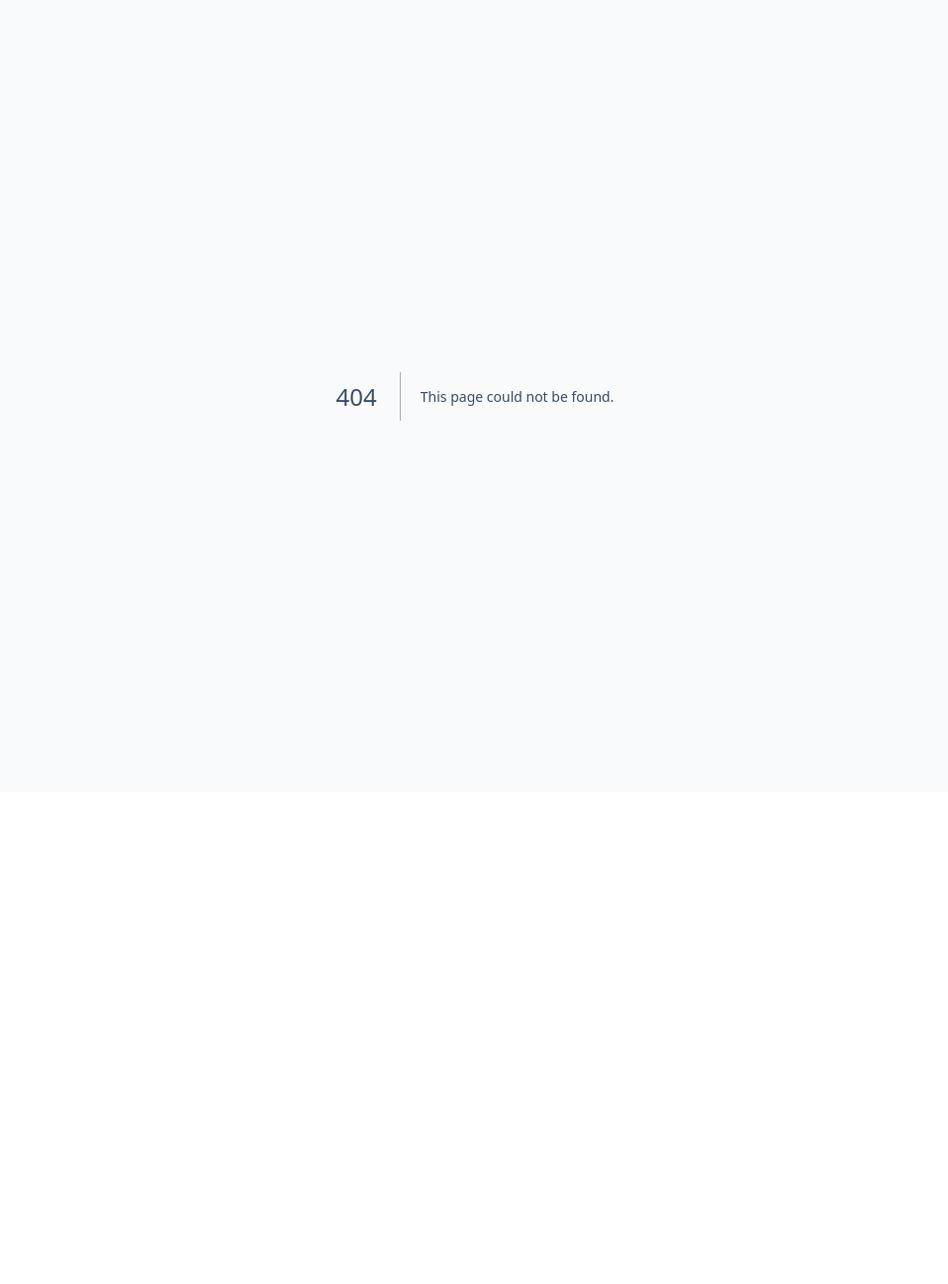
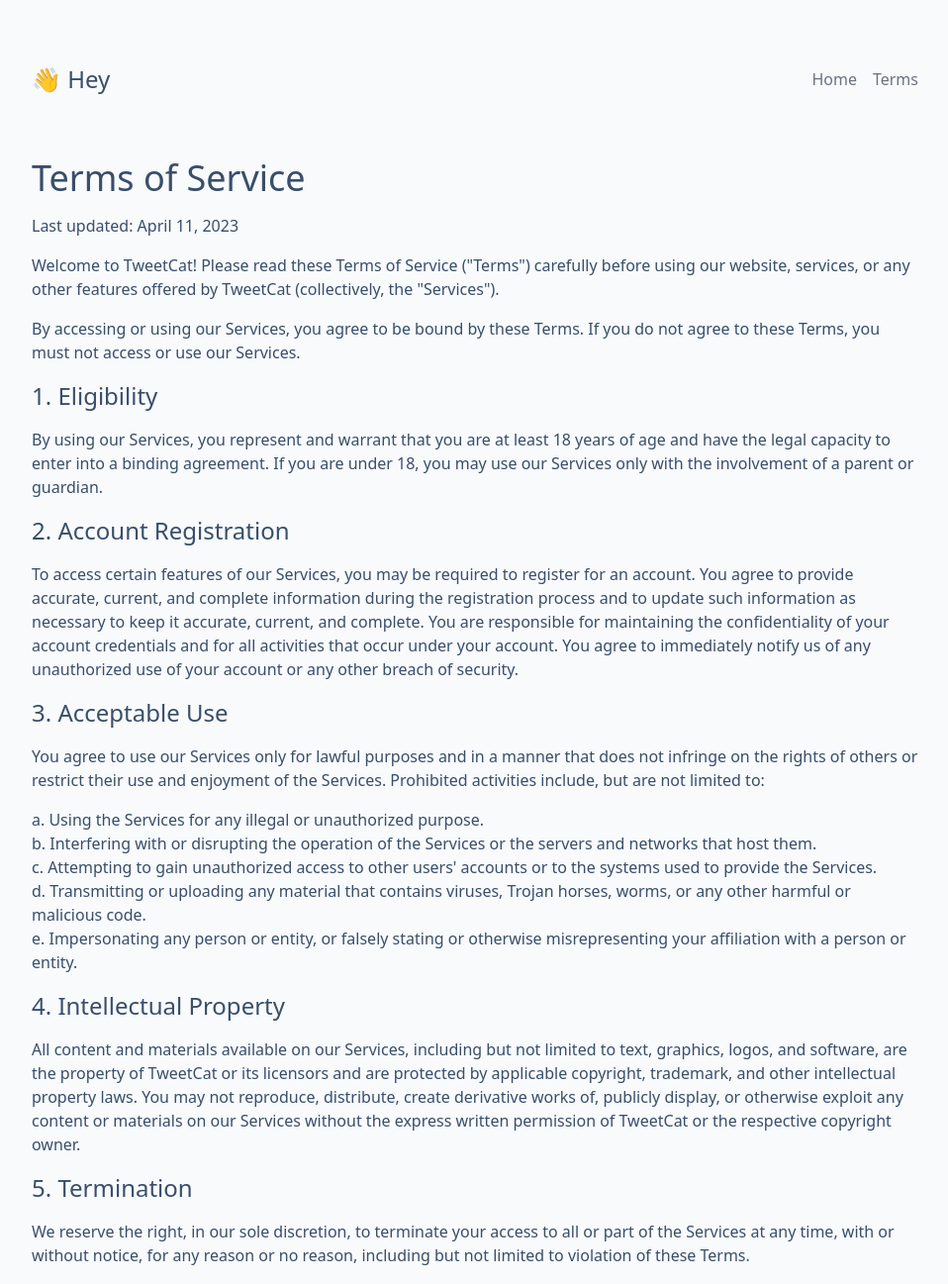
Before and after one commit to abheist/tweetcat-frontend, a Next.js app: page /terms in a window 1280 px wide. Before the commit this address had no page. Shown: the top 1297 px of the page at 99% size, without its empty margins (160-1118 px from the left). Before the commit the page ends 800 px from the top, so only its background shows below. Built offline with nearby package versions, Linux system fonts and the light colour scheme.

Commit message:
😎 | terms.tsx | added

```diff
--- /dev/null
+++ b/src/pages/terms.tsx
@@ -0,0 +1,118 @@
+import Layout from "@/components/layout";
+import Link from "next/link";
+import React from "react";
+
+const TermsPage = () => {
+
+
+    return (
+        <Layout className={`py-16`} sidebar={false}>
+            <div className={`container mx-auto flex justify-center px-48`}>
+                <div className={`space-y-16 w-full`}>
+                    <div className={`flex justify-between items-center`}>
+                        <h2 className={`text-2xl`}>👋 Hey</h2>
+                        <div className={`flex space-x-4`}>
+                            <Link href={`/`} className={`text-gray-500 hover:text-gray-700`}>
+                                Home
+                            </Link>
+                            <Link href={`/terms`} className={`text-gray-500 hover:text-gray-700`}>
+                                Terms
+                            </Link>
+                        </div>
+                    </div>
+                    <div className={`space-y-4`}>
+                        <h1 className={`text-4xl`}>Terms of Service</h1>
+
+                        <p>Last updated: April 11, 2023</p>
+
+                        <p>Welcome to TweetCat! Please read these Terms of Service ("Terms") carefully before using our
+                            website, services, or any other features offered by TweetCat (collectively, the
+                            "Services").</p>
+
+                        <p>By accessing or using our Services, you agree to be bound by these Terms. If you do not agree
+                            to these Terms, you must not access or use our Services.</p>
+
+                        <h3 className={`text-2xl`}>1. Eligibility</h3>
+
+                        <p>By using our Services, you represent and warrant that you are at least 18 years of age and
+                            have the legal capacity to enter into a binding agreement. If you are under 18, you may use
+                            our Services only with the involvement of a parent or guardian.</p>
+
+                        <h3 className={`text-2xl`}>2. Account Registration</h3>
+
+                        <p>To access certain features of our Services, you may be required to register for an account.
+                            You agree to provide accurate, current, and complete information during the registration
+                            process and to update such information as necessary to keep it accurate, current, and
+                            complete. You are responsible for maintaining the confidentiality of your account
+                            credentials and for all activities that occur under your account. You agree to immediately
+                            notify us of any unauthorized use of your account or any other breach of security.</p>
+
+                        <h3 className={`text-2xl`}>3. Acceptable Use</h3>
+
+                        <p>You agree to use our Services only for lawful purposes and in a manner that does not infringe
+                            on the rights of others or restrict their use and enjoyment of the Services. Prohibited
+                            activities include, but are not limited to:</p>
+                        <ul>
+                            <li>a. Using the Services for any illegal or unauthorized purpose.</li>
+                            <li>b. Interfering with or disrupting the operation of the Services or the servers and
+                                networks
+                                that host them.
+                            </li>
+                            <li>c. Attempting to gain unauthorized access to other users' accounts or to the systems
+                                used to
+                                provide the Services.
+                            </li>
+                            <li>d. Transmitting or uploading any material that contains viruses, Trojan horses, worms,
+                                or any
+                                other harmful or malicious code.
+                            </li>
+                            <li>e. Impersonating any person or entity, or falsely stating or otherwise misrepresenting
+                                your
+                                affiliation with a person or entity.
+                            </li>
+                        </ul>
+
+                        <h3 className={`text-2xl`}>4. Intellectual Property</h3>
+
+                        <p>All content and materials available on our Services, including but not limited to text,
+                            graphics, logos, and software, are the property of TweetCat or its licensors and are
+                            protected by applicable copyright, trademark, and other intellectual property laws. You may
+                            not reproduce, distribute, create derivative works of, publicly display, or otherwise
+                            exploit any content or materials on our Services without the express written permission of
+                            TweetCat or the respective copyright owner.</p>
+
+                        <h3 className={`text-2xl`}>5. Termination</h3>
+
+                        <p>We reserve the right, in our sole discretion, to terminate your access to all or part of the
+                            Services at any time, with or without notice, for any reason or no reason, including but not
+                            limited to violation of these Terms.</p>
+
+                        <h3 className={`text-2xl`}>6. Disclaimers</h3>
+
+                        <p>Our Services are provided on an "as is" and "as available" basis, without warranties of any
+                            kind, either express or implied, including but not limited to warranties of merchantability,
+                            fitness for a particular purpose, or non-infringement. TweetCat does not warrant that the
+                            Services will be uninterrupted, error-free, or free of viruses or other harmful
+                            components.</p>
+
+                        <h3 className={`text-2xl`}>7. Limitation of Liability</h3>
+
+                        <p>In no event shall TweetCat, its affiliates, or their respective officers, directors,
+                            employees, or agents be liable for any direct, indirect, incidental, special, consequential,
+                            or punitive damages, including but not limited to loss of profits, loss of data, or other
+                            damages arising out of or in connection with your use of, or inability to use, the Services,
+                            even if TweetCat has been advised of the possibility of such damages.</p>
+
+                        <h3 className={`text-2xl`}>8. Indemnification</h3>
+
+                        <p>You agree to indemnify, defend, and hold harmless TweetCat, its affiliates, and their
+                            respective officers, directors, employees, and agents from and against any and all claims,
+                            liabilities, damages, losses, or expenses, including</p>
+                    </div>
+                </div>
+            </div>
+        </Layout>
+    )
+}
+
+export default TermsPage
```
